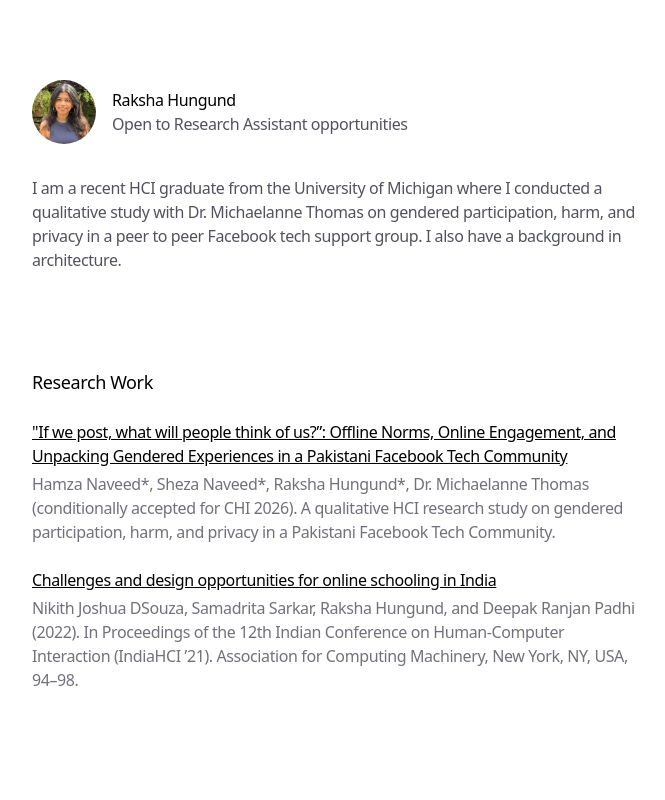
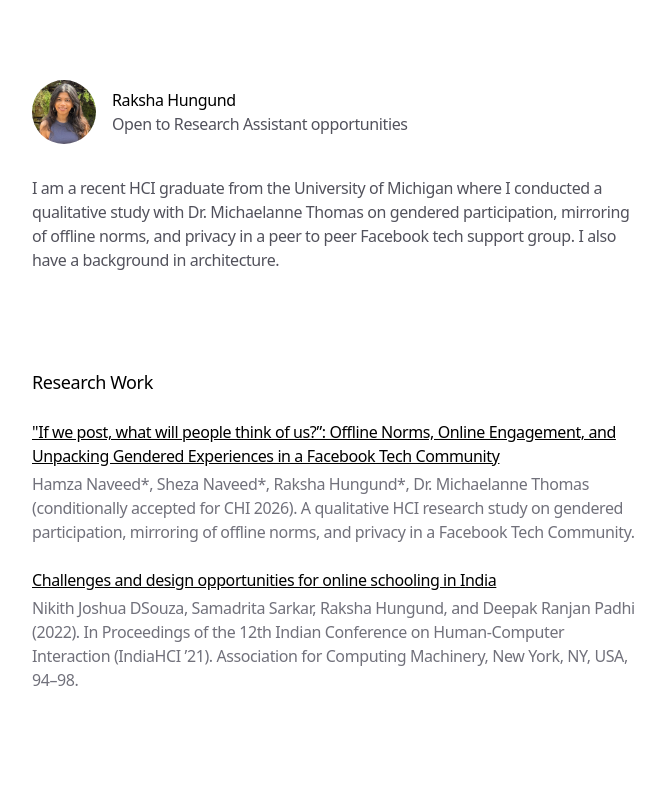
Before and after one commit to rakshavh/rakshavh.github.io, a Next.js app: page / in a window 1280 px wide. Shown: the top 800 px of the page, without its empty margins (304-969 px from the left). Built offline with nearby package versions, Linux system fonts and the light colour scheme.

Commit message:
Updated links

```diff
--- a/app/blog/tech-aids/page.mdx
+++ b/app/blog/tech-aids/page.mdx
@@ -1,7 +1,7 @@
 export const metadata = {
-  title: '"If we post, what will people think of us?": Offline Norms, Online Engagement, and Unpacking Gendered Experiences in a Pakistani Facebook Tech Community',
+  title: '"If we post, what will people think of us?": Offline Norms, Online Engagement, and Unpacking Gendered Experiences in a Facebook Tech Community',
   description:
-    'A qualitative HCI research study on gendered participation, harm, and privacy in a Pakistani Facebook Tech Community',
+    'A qualitative HCI research study on gendered participation, mirroring of offline norms, and privacy in a Facebook Tech Community',
   canonical: '/blog/tech-aids',
 };
 
@@ -11,10 +11,10 @@ export const metadata = {
   caption="Tech Aids Facebook Group"
 />
 
-# "If we post, what will people think of us?”: Offline Norms, Online Engagement, and Unpacking Gendered Experiences in a Pakistani Facebook Tech Community
+# "If we post, what will people think of us?”: Offline Norms, Online Engagement, and Unpacking Gendered Experiences in a Facebook Tech Community
 
 We investigated how deeply entrenched offline gender norms and patriarchal power structures constrain and shape participation
-within Tech Aids, a large Facebook community in Pakistan focused on peer-to-peer technical help and e-commerce transactions.
+within Tech Aids, a large Facebook community in Global South focused on peer-to-peer technical help and e-commerce transactions.
 Through a qualitative study involving 14 months of participant observation and 20 semi-structured interviews (11 male, 9 female), we
 document significant gendered disparities: women exhibit lower public engagement, driven primarily by heightened privacy concerns,
 fear of harassment, and perceived male gatekeeping. Our analysis reveals that traditional socio-cultural restrictions on women’s
--- a/app/data.ts
+++ b/app/data.ts
@@ -85,8 +85,8 @@ export const WORK_EXPERIENCE: WorkExperience[] = [
 
 export const BLOG_POSTS: BlogPost[] = [
   {
-    title: '"If we post, what will people think of us?”: Offline Norms, Online Engagement, and Unpacking Gendered Experiences in a Pakistani Facebook Tech Community',
-    description: 'Hamza Naveed*, Sheza Naveed*, Raksha Hungund*, Dr. Michaelanne Thomas (conditionally accepted for CHI 2026). A qualitative HCI research study on gendered participation, harm, and privacy in a Pakistani Facebook Tech Community.',
+    title: '"If we post, what will people think of us?”: Offline Norms, Online Engagement, and Unpacking Gendered Experiences in a Facebook Tech Community',
+    description: 'Hamza Naveed*, Sheza Naveed*, Raksha Hungund*, Dr. Michaelanne Thomas (conditionally accepted for CHI 2026). A qualitative HCI research study on gendered participation, mirroring of offline norms, and privacy in a Facebook Tech Community.',
     link: '/blog/tech-aids',
     uid: 'blog-1',
   },
--- a/app/page.tsx
+++ b/app/page.tsx
@@ -140,7 +140,7 @@ export default function Personal() {
       >
         <div className="flex-1">
           <p className="text-zinc-600 dark:text-zinc-400">
-          I am a recent HCI graduate from the University of Michigan where I conducted a qualitative study with Dr. Michaelanne Thomas on gendered participation, harm, and privacy in a peer to peer Facebook tech support group. I also have a background in architecture.
+          I am a recent HCI graduate from the University of Michigan where I conducted a qualitative study with Dr. Michaelanne Thomas on gendered participation, mirroring of offline norms, and privacy in a peer to peer Facebook tech support group. I also have a background in architecture.
           </p>
         </div>
       </motion.section>
```
